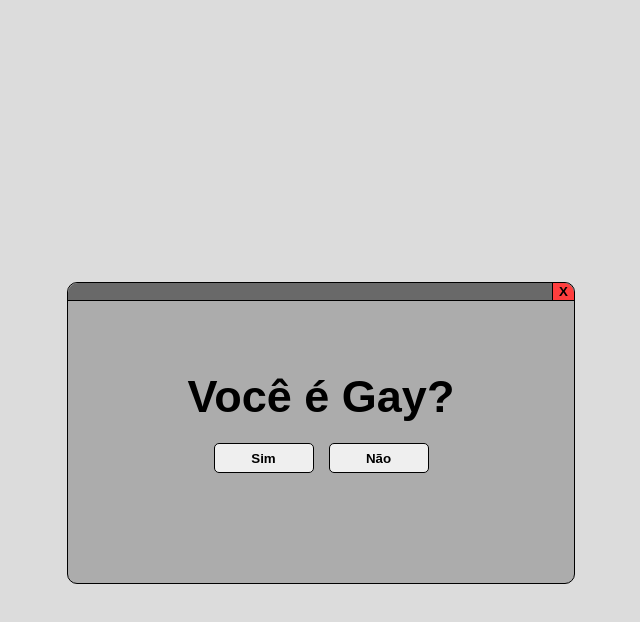
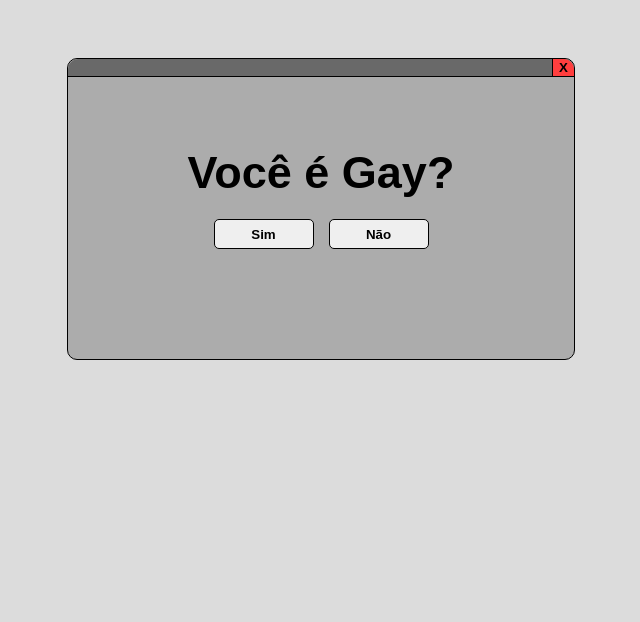
Before and after one commit to JoaoSpezia/joaospezia.github.io, a plain HTML site: page index.html in a window 1280 px wide. Shown: the whole page, without its empty margins (319-959 px from the left). Drawn offline with Linux system fonts and the light colour scheme.

Commit message:
Update gay.css

```diff
--- a/gay.css
+++ b/gay.css
@@ -3,11 +3,11 @@ body {
     flex-direction: column;
     align-items: center;
     justify-content: center;
-    height: 850px;
     background-color: gainsboro;
 }
 
 .conteudo {
+    margin-top: 50px;
     background-color: rgb(172, 172, 172);
     width: 40%;
     height: 300px;
```
